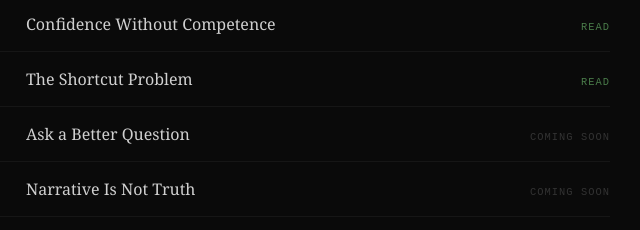
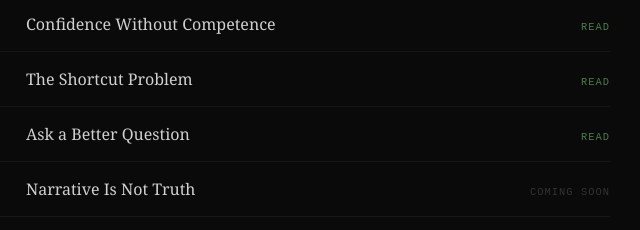
Before and after one commit to sandybpatterson/original-bug-book, a plain HTML site: page index.html in a window 1280 px wide. Shown: the part 781-1011 px from the top of the page, 342-982 px from the left. Drawn offline with Linux system fonts and the light colour scheme.

Commit message:
Add Chapter 5: Ask a Better Question

```diff
--- a/index.html
+++ b/index.html
@@ -208,7 +208,7 @@
     <div class="chapter-row"><a href="chapter.html?c=2"><span class="chapter-num">2</span><span class="chapter-title">Pattern Machines</span><span class="chapter-status ready">Read</span></a></div>
     <div class="chapter-row"><a href="chapter.html?c=3"><span class="chapter-num">3</span><span class="chapter-title">Confidence Without Competence</span><span class="chapter-status ready">Read</span></a></div>
     <div class="chapter-row"><a href="chapter.html?c=4"><span class="chapter-num">4</span><span class="chapter-title">The Shortcut Problem</span><span class="chapter-status ready">Read</span></a></div>
-    <div class="chapter-row"><a href="chapter.html?c=5"><span class="chapter-num">5</span><span class="chapter-title">Ask a Better Question</span><span class="chapter-status">Coming soon</span></a></div>
+    <div class="chapter-row"><a href="chapter.html?c=5"><span class="chapter-num">5</span><span class="chapter-title">Ask a Better Question</span><span class="chapter-status ready">Read</span></a></div>
     <div class="chapter-row"><a href="chapter.html?c=6"><span class="chapter-num">6</span><span class="chapter-title">Narrative Is Not Truth</span><span class="chapter-status">Coming soon</span></a></div>
     <div class="chapter-row"><a href="chapter.html?c=7"><span class="chapter-num">7</span><span class="chapter-title">What Does Understanding Even Mean</span><span class="chapter-status">Coming soon</span></a></div>
     <div class="chapter-row"><a href="chapter.html?c=8"><span class="chapter-num">8</span><span class="chapter-title">The Bias Mirror</span><span class="chapter-status">Coming soon</span></a></div>
```
Also changed, not shown: TOB_Notes_and_Sources.txt, 1 other file.
